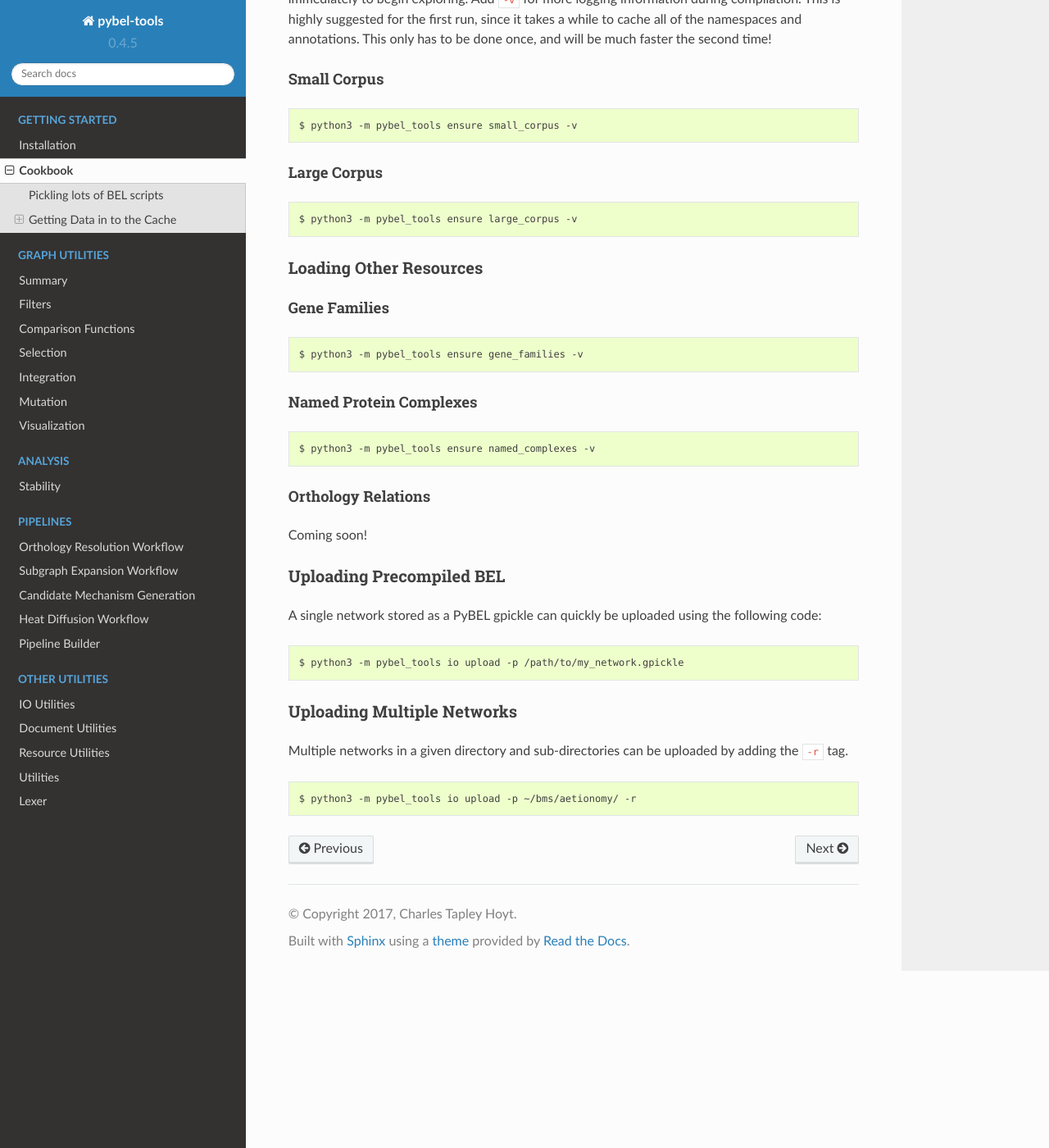
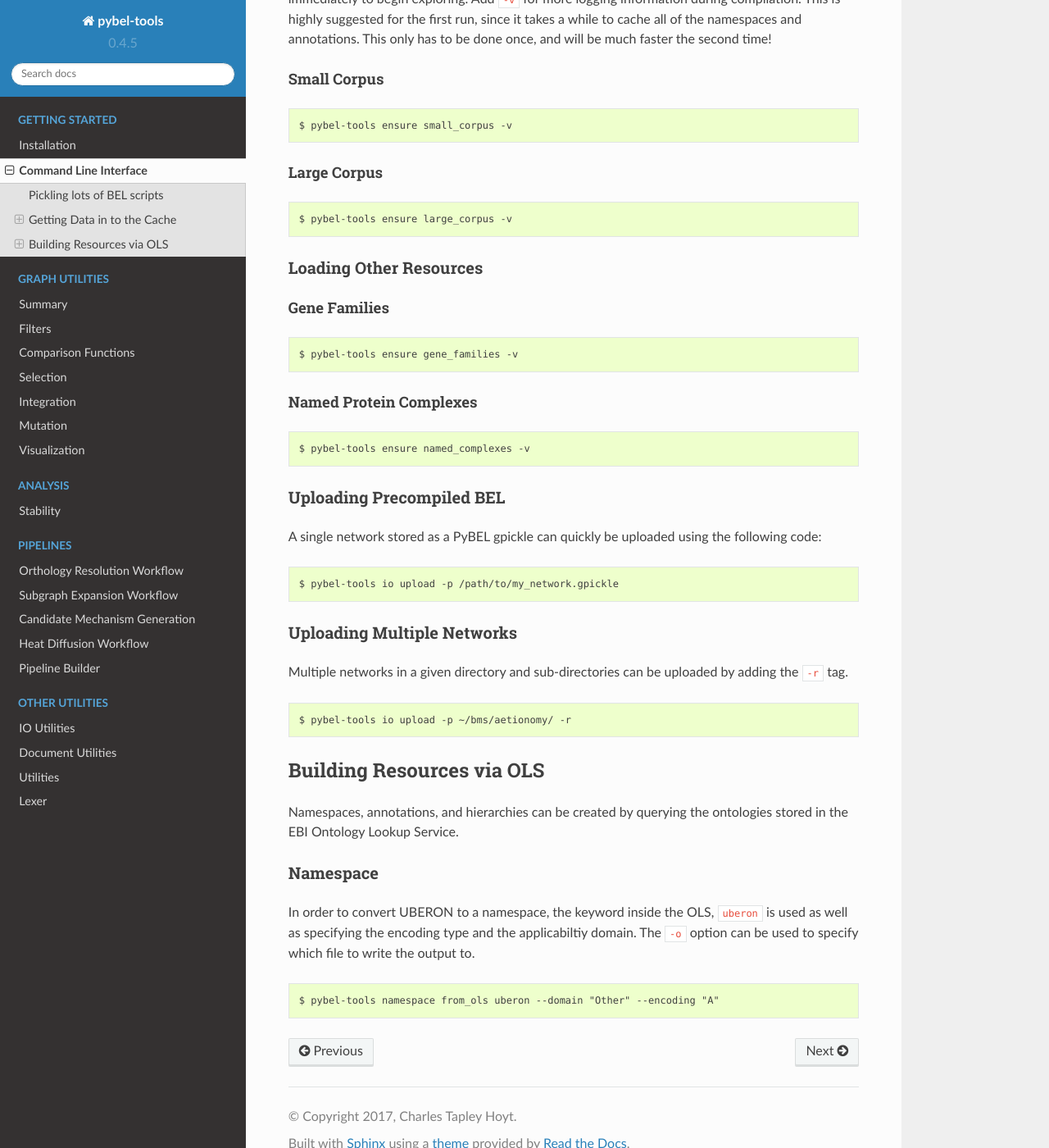
Before and after one commit to pybel/pybel-tools, a Sphinx documentation site: the page built from docs/source/cli.rst, in a window 1280 px wide and 1400 px high, scrolled down 571 px. Shown: the whole window at 82% size. Built offline with Sphinx 7.4.7 and the Read the Docs theme 2.0.0, drawn with Linux system fonts in a browser that asks for light colours; some of the changed text lies outside the part shown.

Commit message:
Update requirements, citation utilities, and OLS CLI

```diff
--- a/docs/source/cookbook.rst
+++ b/docs/source/cli.rst
@@ -1,5 +1,5 @@
-Cookbook
-========
+Command Line Interface
+======================
 
 Pickling lots of BEL scripts
 ----------------------------
@@ -8,8 +8,7 @@ following command (add :code:`-d` to specify a different directory)
 
 .. code-block:: sh
 
-    $ python3 -m pybel_tools io convert -d ~/bms/aetionomy/
-
+    $ pybel-tools io convert -d ~/bms/aetionomy/
 
 Getting Data in to the Cache
 ----------------------------
@@ -27,13 +26,13 @@ Small Corpus
 ************
 .. code-block:: sh
 
-    $ python3 -m pybel_tools ensure small_corpus -v
+    $ pybel-tools ensure small_corpus -v
 
 Large Corpus
 ************
 .. code-block:: sh
 
-    $ python3 -m pybel_tools ensure large_corpus -v
+    $ pybel-tools ensure large_corpus -v
 
 Loading Other Resources
 ~~~~~~~~~~~~~~~~~~~~~~~
@@ -41,17 +40,13 @@ Gene Families
 *************
 .. code-block:: sh
 
-    $ python3 -m pybel_tools ensure gene_families -v
+    $ pybel-tools ensure gene_families -v
 
 Named Protein Complexes
 ***********************
 .. code-block:: sh
 
-    $ python3 -m pybel_tools ensure named_complexes -v
-
-Orthology Relations
-*******************
-Coming soon!
+    $ pybel-tools ensure named_complexes -v
 
 Uploading Precompiled BEL
 ~~~~~~~~~~~~~~~~~~~~~~~~~
@@ -59,7 +54,7 @@ A single network stored as a PyBEL gpickle can quickly be uploaded using the fol
 
 .. code-block:: sh
 
-    $ python3 -m pybel_tools io upload -p /path/to/my_network.gpickle
+    $ pybel-tools io upload -p /path/to/my_network.gpickle
 
 Uploading Multiple Networks
 ~~~~~~~~~~~~~~~~~~~~~~~~~~~
@@ -67,4 +62,19 @@ Multiple networks in a given directory and sub-directories can be uploaded by ad
 
 .. code::
 
-    $ python3 -m pybel_tools io upload -p ~/bms/aetionomy/ -r
+    $ pybel-tools io upload -p ~/bms/aetionomy/ -r
+
+Building Resources via OLS
+--------------------------
+Namespaces, annotations, and hierarchies can be created by querying the ontologies stored in the EBI Ontology Lookup
+Service.
+
+Namespace
+~~~~~~~~~
+In order to convert UBERON to a namespace, the keyword inside the OLS, ``uberon`` is used as well as specifying the
+encoding type and the applicabiltiy domain. The ``-o`` option can be used to specify which file to write the output
+to.
+
+.. code::
+
+    $ pybel-tools namespace from_ols uberon --domain "Other" --encoding "A"
--- a/docs/source/index.rst
+++ b/docs/source/index.rst
@@ -19,7 +19,7 @@ Links
    :name: springboard
 
    installation
-   cookbook
+   cli
 
 .. toctree::
    :maxdepth: 2
--- a/docs/source/resourceutils.rst
+++ /dev/null
@@ -1,5 +0,0 @@
-Resource Utilities
-==================
-
-.. automodule:: pybel_tools.resources
-    :members:
--- a/requirements.txt
+++ b/requirements.txt
@@ -1,9 +1,9 @@
 sqlalchemy==1.1.14
 requests==2.18.4
 networkx==1.11
-pybel>=0.9.1
+pybel>=0.9.5
 click==6.7
-pandas==0.20.3
+pandas
 scipy
 numpy
 artifactory
--- a/setup.py
+++ b/setup.py
@@ -26,7 +26,7 @@ INSTALL_REQUIRES = [
     'requests',
     'sqlalchemy',
     'networkx==1.11',
-    'pybel>=0.9.1',
+    'pybel>=0.9.5',
     'click',
     'pandas',
     'scipy',
```
Also changed, not shown: other parts of docs/source/index.rst (+0 -1 lines), 4 other files.
